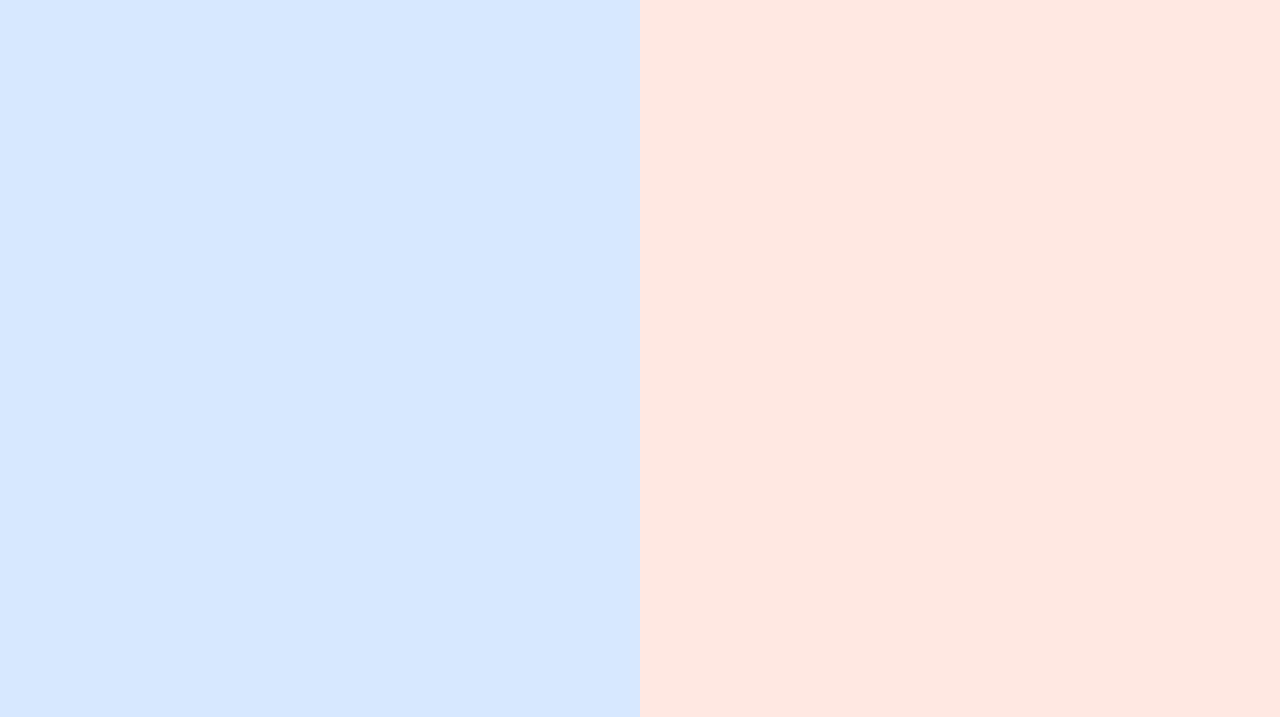
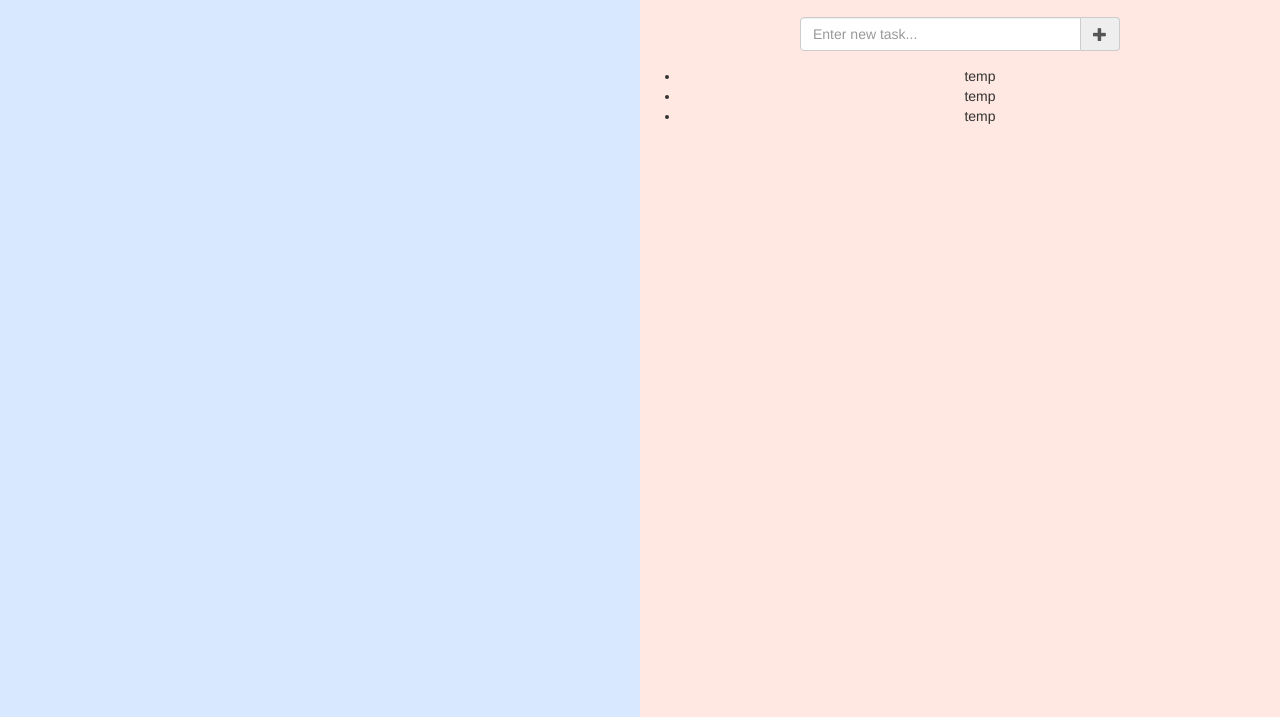
Before and after one commit to alexanderqchen/Short-Term-Planner, a plain HTML site: page index.html in a window 1280 px wide. Shown: the part 83-800 px from the top of the page. Drawn offline with nearby package versions, Linux system fonts and the light colour scheme.

Commit message:
task input complete

```diff
--- a/index.html
+++ b/index.html
@@ -50,22 +50,51 @@
 				height: 100vh;
 				background: #FFE8E2
 			}
+			.scroll{
+				overflow: scroll;
+			}
+			/*.content{
+				padding: 50px;
+			}*/
+			#newtask{
+				width: 50%;
+			}
 		</style>
 	</head>
 
 	<body>
 		<div class="row">
-			<div class="col-lg-6 col-md-6 col-sm-6 col-xs-6" id="timeline">
+			<div class="col-lg-6 col-md-6 col-sm-6 col-xs-6 content" id="timeline">
 				<header class="timeline-header">
 					<h1>Timeline</h1>
 				</header>
-				<table>
-				</table>
+				<br>
+				<div class="scroll">
+				</div>
 			</div>
-			<div class="col-lg-6 col-md-6 col-sm-6 col-xs-6" id="tasks">
+			<div class="col-lg-6 col-md-6 col-sm-6 col-xs-6 content" id="tasks">
 				<header class="tasks-header">
 					<h1>Tasks</h1>
 				</header>
+				<br>
+				<center>
+					<form id="newtask">
+						<div class="form-group">
+							<div class="input-group">
+								<input type="text" class="form-control" placeholder="Enter new task...">
+								<span class="input-group-addon"><i class="glyphicon glyphicon-plus"></i></span>
+							</div>
+						</div>
+					</form>
+				</center>
+
+				<div class="scroll">
+					<ul>
+						<li>temp</li>
+						<li>temp</li>
+						<li>temp</li>
+					</ul>
+				</div>
 			</div>
 		</div>
 	</body>
```
